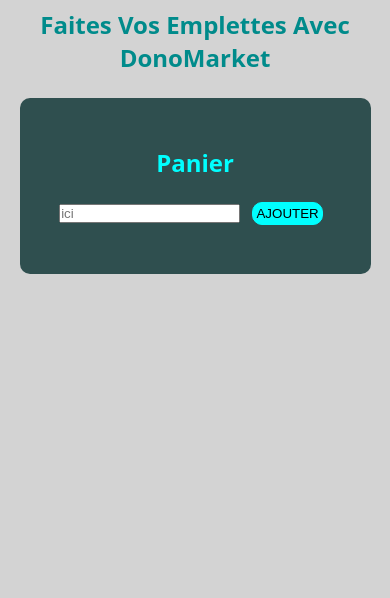
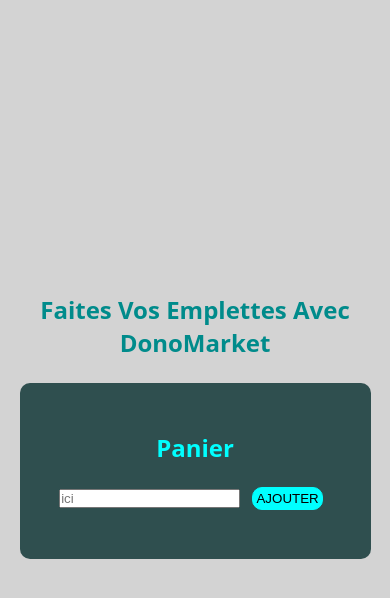
Before and after one commit to Donovan-R/grocery, a plain HTML site: page index.html in a window 390 px wide. Drawn offline with Linux system fonts and the light colour scheme.

Commit message:
add responsive

```diff
--- a/style.css
+++ b/style.css
@@ -7,8 +7,10 @@
 }
 
 body {
-  display: grid;
-  place-items: center;
+  display: flex;
+  flex-direction: column;
+  justify-content: center;
+  height: 100vh;
   background: lightgray;
   font-family: system-ui, -apple-system, BlinkMacSystemFont, 'Segoe UI', Roboto,
     Oxygen, Ubuntu, Cantarell, 'Open Sans', 'Helvetica Neue', sans-serif;
```
